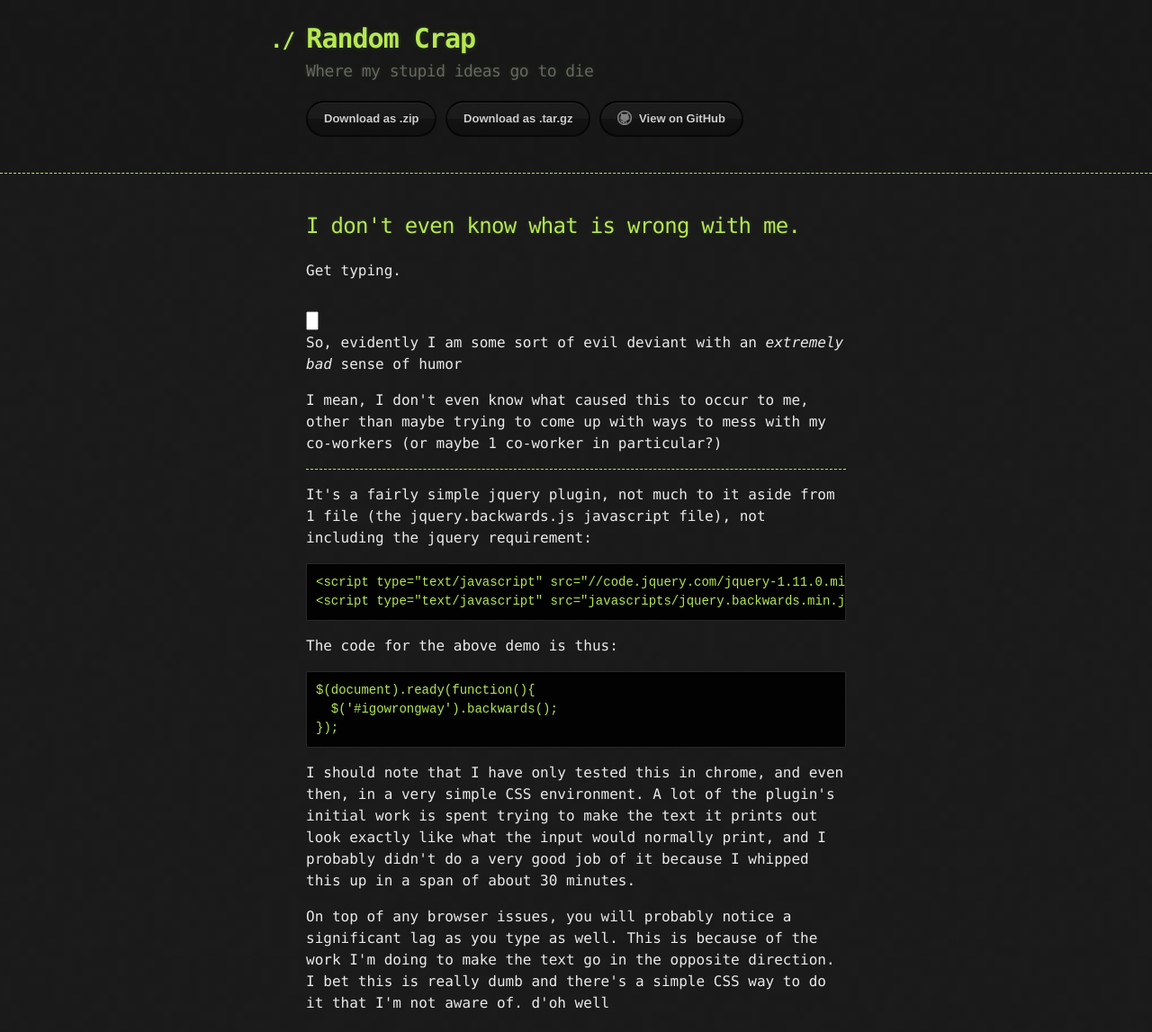
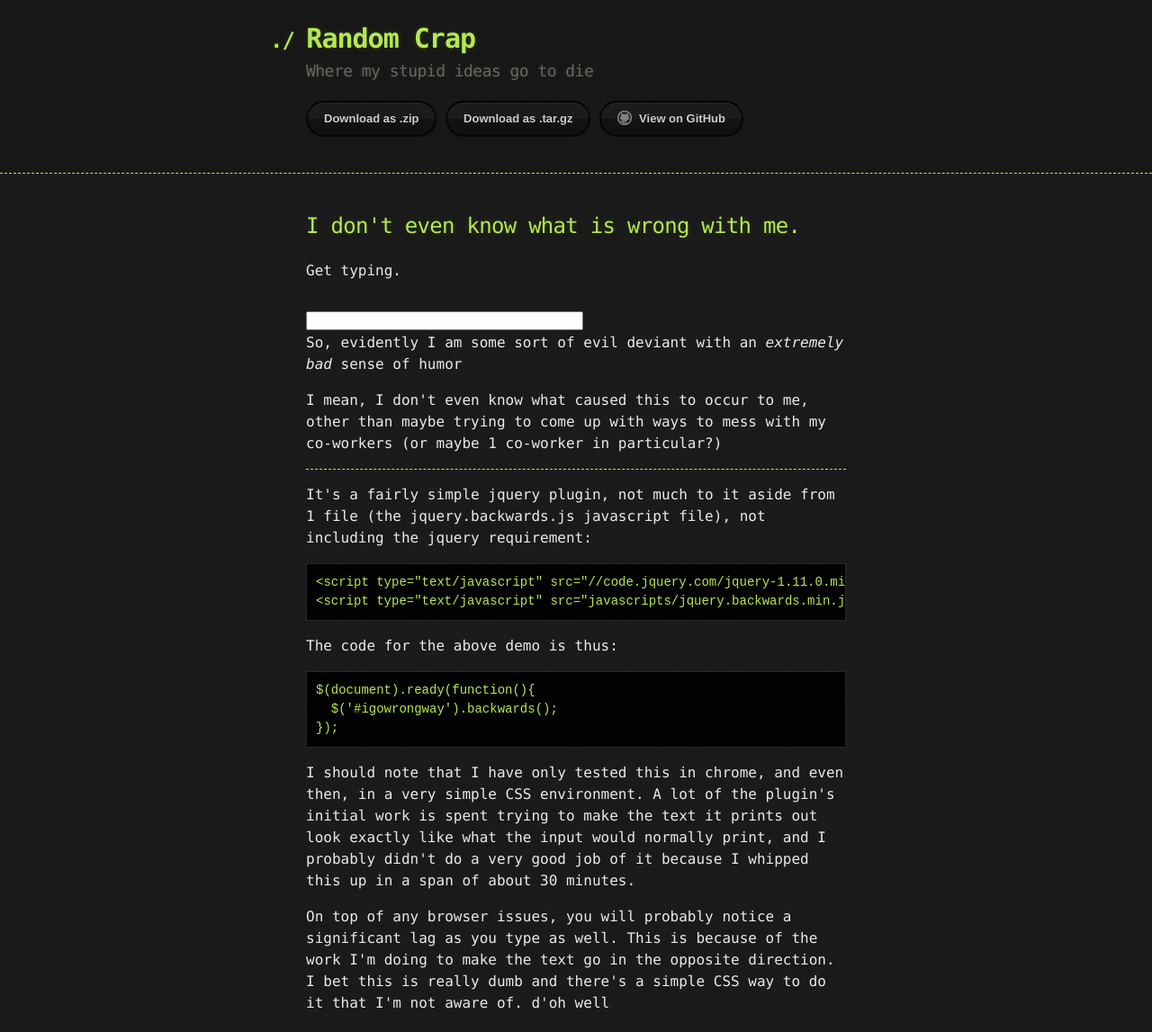
Before and after one commit to gaberankin/random-crap, a Jekyll site: the page built from backwards.html, in a window 1280 px wide. Shown: the whole page at 90% size. Built offline with Jekyll 4.4.1, drawn with Linux system fonts in a browser that asks for light colours; nearby versions of some CDN libraries.

Commit message:
lol.  found my first big.  evidently you can't use % units on the field width;

```diff
--- a/backwards.html
+++ b/backwards.html
@@ -6,7 +6,7 @@ extra_scripts:
 ---
 <h2>I don't even know what is wrong with me.</h2>
 <p>Get typing.</p>
-<input type="text" id="igowrongway" style="width:70%" />
+<input type="text" id="igowrongway" style="width:300px" />
 
 <p>So, evidently I am some sort of evil deviant with an <em>extremely bad</em> sense of humor</p>
 
```
